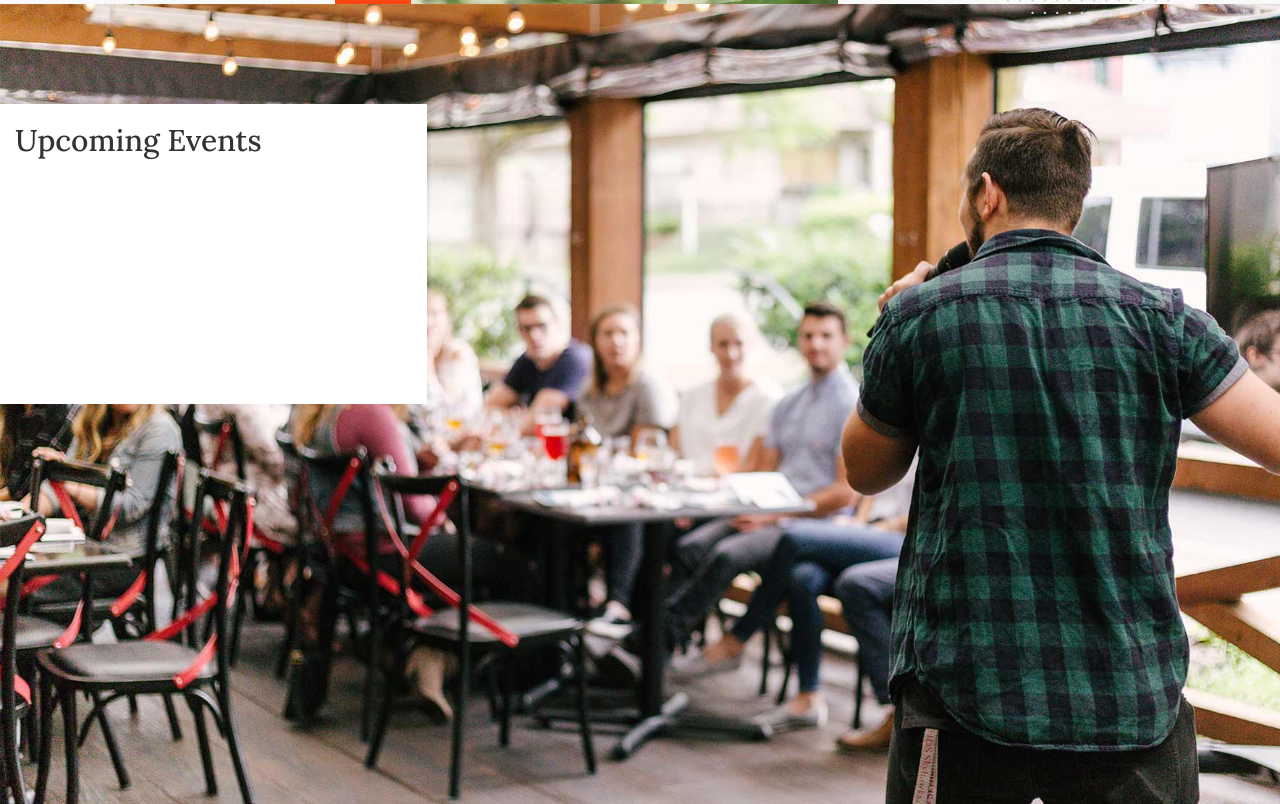
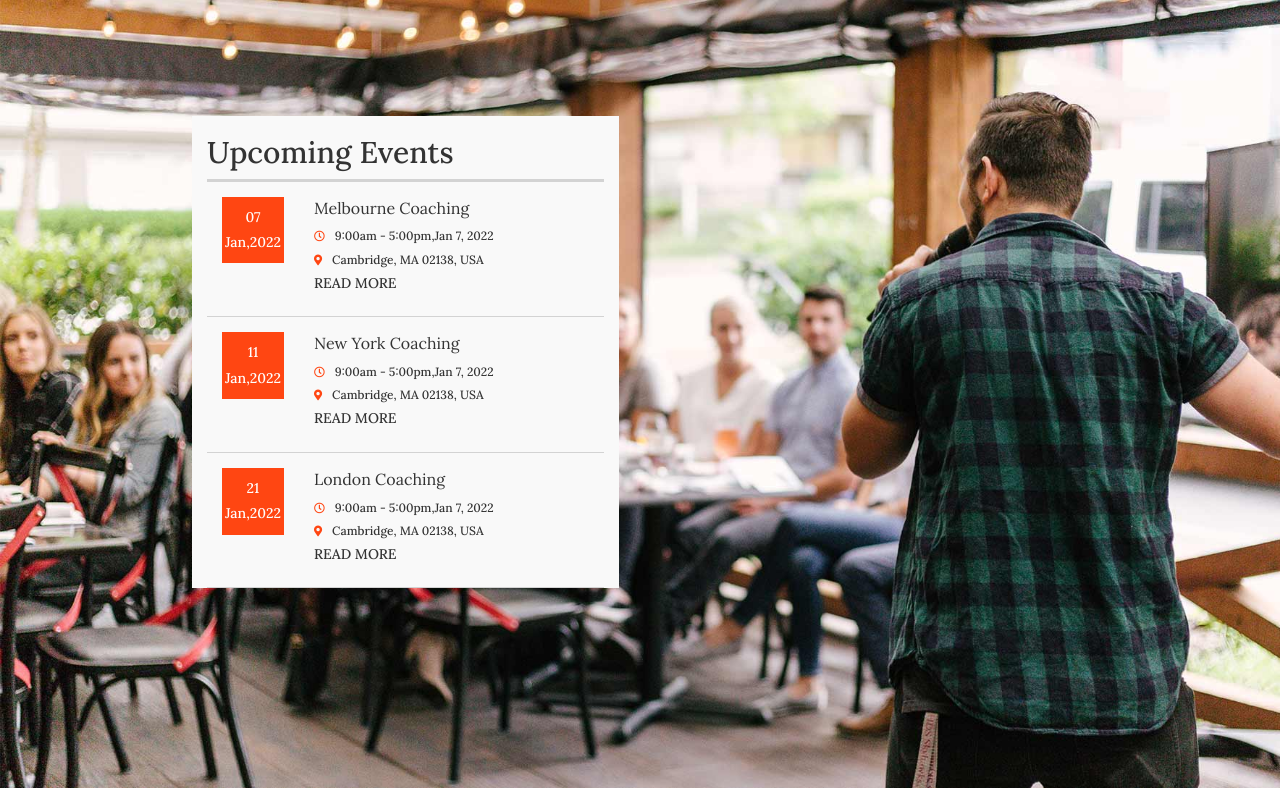
Before and after one commit to nataliavrs/proj-html-vuejs, a plain HTML site: page index.html in a window 1280 px wide. Shown: the part 1512-2316 px from the top of the page. Drawn offline with nearby package versions, Linux system fonts and the light colour scheme.

Commit message:
Upcoming events section: content and styling

```diff
--- a/css/style.css
+++ b/css/style.css
@@ -130,12 +130,8 @@
 
 /* carousel */
 
-.carousel {
-  position: static;
-}
-
 .jumbotron-carousel {
-  position: relative;
+  background-color: salmon;
 }
 
 .carousel-control.right, .carousel-control.left {
@@ -206,6 +202,10 @@
 
 /* UPCOMING EVENTS */
 
+.upcoming-title {
+  border-bottom: solid 3px lightgrey;
+}
+
 .upcoming-section {
   background-image: url("../img/h1-img-09.jpg");
   height: 100vh;
@@ -213,7 +213,33 @@
 }
 
 .upcoming-card {
-  height: 300px;
+  background-color: #f9f9f9;
+  margin-top: 10%;
+  margin-left: 15%;
+}
+
+.card-slot {
+  /* height: 100px; */
+  display: flex;
+  border-bottom: solid 1px lightgrey;
+  padding: 15px;
+}
+
+.card-slot:hover {
   background-color: white;
-  margin-top: 100px;
 }
+
+.card-slot .date {
+  background-color: #FF4612;
+  height: 50%;
+  color: white;
+  margin-right: 30px;
+  padding: 3px;
+}
+
+.card-slot .info i {
+  color: #FF4612;
+  margin-right: 10px;
+  font-size: .9em;
+
+}
--- a/index.html
+++ b/index.html
@@ -67,10 +67,12 @@
 
       <!-- HEADER -->
         <!-- jumbotron -->
+        <div class="container-fluid">
+
           <div class="row row-no-gutters carousel">
 
             <!-- main text -->
-          <div class="jumbotron-text">
+            <div class="jumbotron-text ">
               <h1>Our Team<span class="orange">.</span></h1>
               <h5>Lorem ipsum dolor sit amet, consectetur adipisicing elit, sed do eiusmod tempor incididunt ut labore et dolore magna aliqua.</h5>
 
@@ -118,6 +120,8 @@
                   <span class="glyphicon glyphicon-chevron-right" aria-hidden="true"></span>
                   <span class="sr-only">Next</span>
                 </a>
+
+              </div>
 
             </div>
 
@@ -192,7 +196,6 @@
                     <span>→</span>
                     <span>→</span>
                   </div>
-                </div>
 
                   <div class="info-card">
                     <h3>Jason Bickford</h3>
@@ -202,6 +205,8 @@
                     <i class="fab fa-linkedin-in"></i>
                     <i class="fab fa-facebook-f"></i>
                     <i class="fab fa-twitter"></i>
+                  </div>
+
                 </div>
 
               </div>
@@ -221,11 +226,63 @@
 
           <div class="container-fluid">
 
-            <div class="row row-no-gutters">
+            <div class="row">
 
-              <div class="col-lg-4 upcoming-card">
+              <div class="col-lg-4 col-md-6 col-sm-6 col-xs-8 upcoming-card">
 
+                <div class="upcoming-title">
                   <h2>Upcoming Events</h2>
+                </div>
+
+                <div class="card-slot">
+
+                  <div class="date text-center">
+                    <h5>07</h5>
+                    <h5>Jan,2022</h5>
+                  </div>
+
+                  <div class="info">
+                  <span>Melbourne Coaching</span>
+                  <h6><i class="far fa-clock"></i>9:00am - 5:00pm,Jan 7, 2022</h6>
+                  <h6><i class="fas fa-map-marker-alt"></i>Cambridge, MA 02138, USA</h6>
+                  <h5>READ MORE</h5>
+                  </div>
+
+                </div>
+
+                <div class="card-slot">
+
+                  <div class="date text-center">
+                    <h5>11</h5>
+                    <h5>Jan,2022</h5>
+                  </div>
+
+                  <div class="info">
+                  <span>New York Coaching</span>
+                  <h6><i class="far fa-clock"></i>9:00am - 5:00pm,Jan 7, 2022</h6>
+                  <h6><i class="fas fa-map-marker-alt"></i>Cambridge, MA 02138, USA</h6>
+                  <h5>READ MORE</h5>
+                  </div>
+
+                </div>
+
+                <div class="card-slot">
+
+                  <div class="date text-center">
+                    <h5>21</h5>
+                    <h5>Jan,2022</h5>
+                  </div>
+
+                  <div class="info">
+                  <span>London Coaching</span>
+                  <h6><i class="far fa-clock"></i>9:00am - 5:00pm,Jan 7, 2022</h6>
+                  <h6><i class="fas fa-map-marker-alt"></i>Cambridge, MA 02138, USA</h6>
+                  <h5>READ MORE</h5>
+                  </div>
+
+                </div>
+
+
 
               </div>
 
```
Lines whose indentation alone changed are shown as unchanged.
